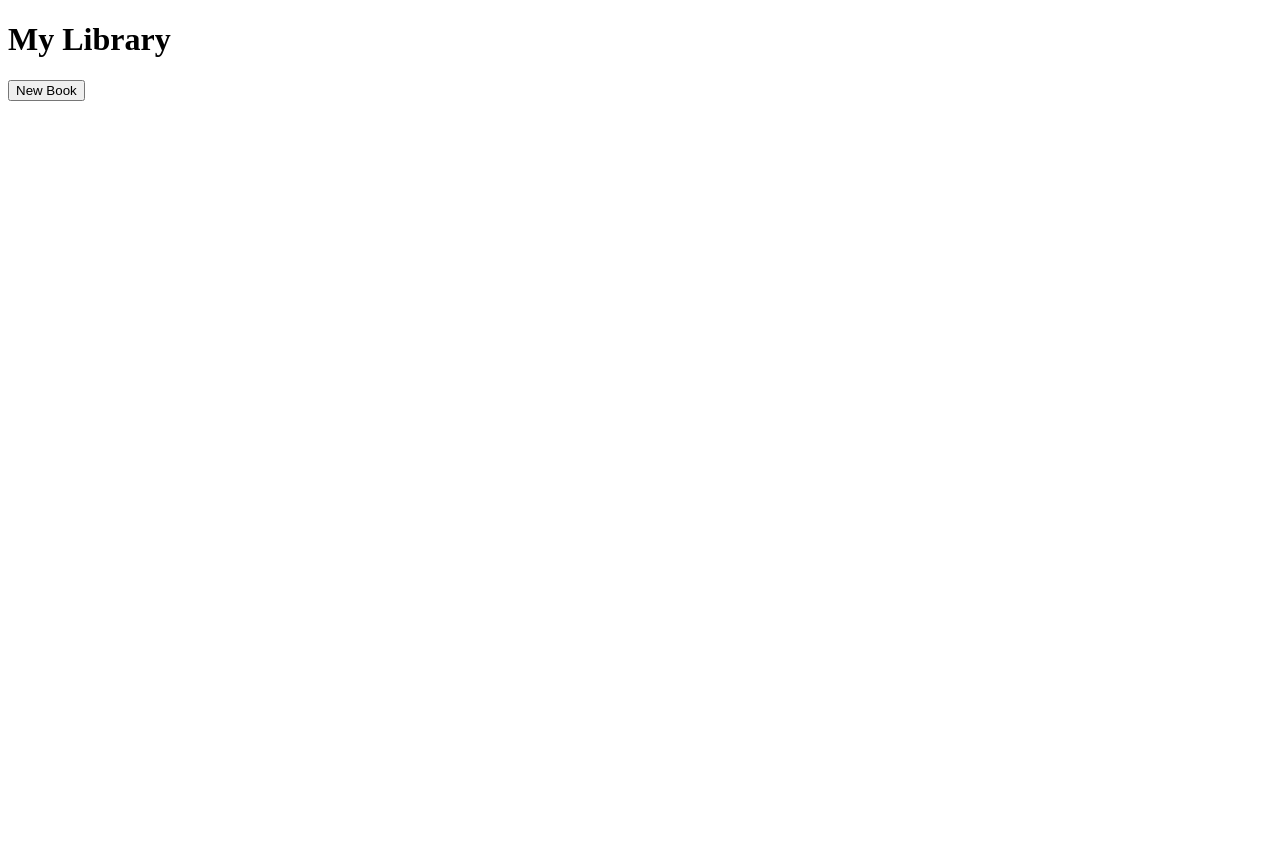
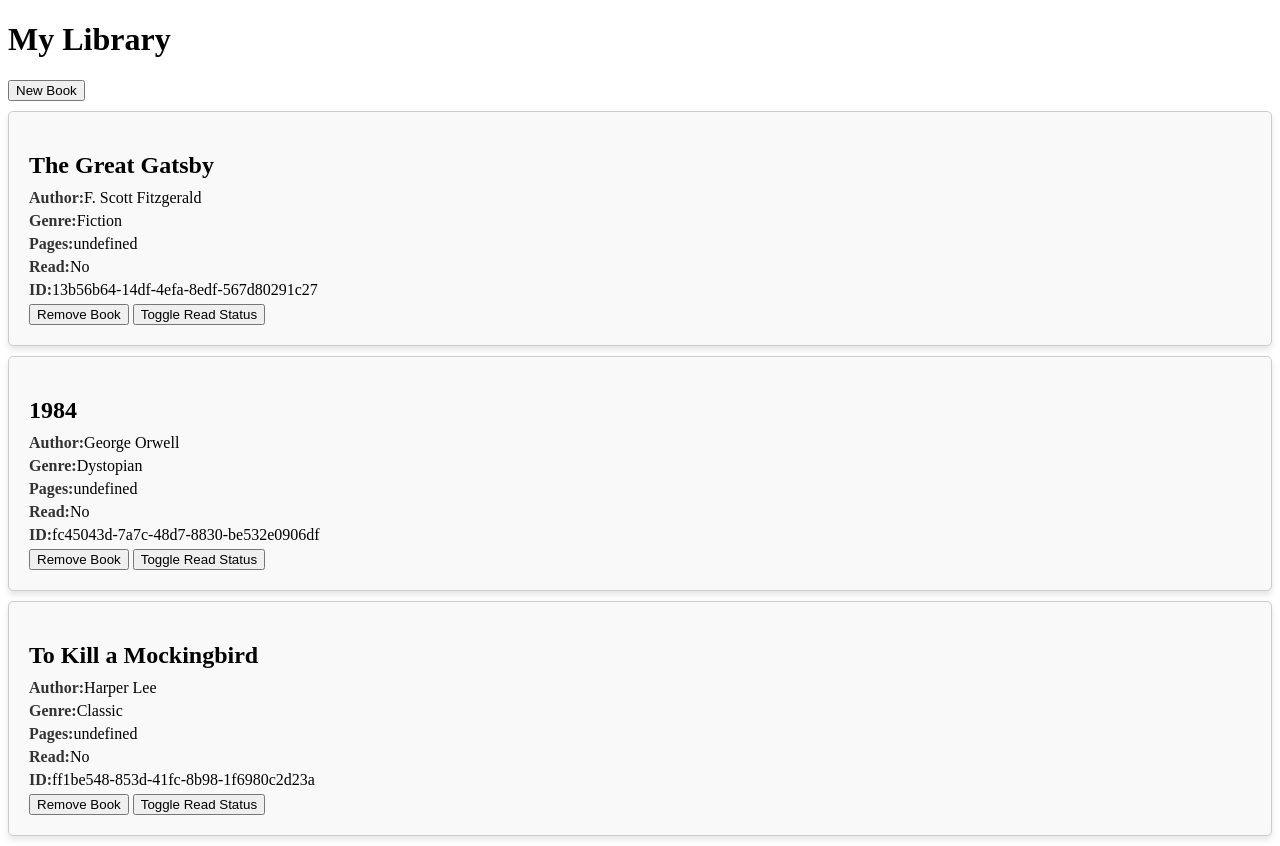
Before and after one commit to AngryGrizzlyBear/Project-Library, a website: page index.html in a window 1280 px wide. Before the commit the page ends 800 px from the top, so only its background shows below. Drawn offline with Linux system fonts and the light colour scheme; the site is published under a folder, as on GitHub Pages, so addresses that start at the root find nothing.

Commit message:
style changes

```diff
--- a/index.html
+++ b/index.html
@@ -3,8 +3,8 @@
 <head>
     <meta charset="UTF-8">
     <meta name="viewport" content="width=git st, initial-scale=1.0">
-    <link rel="stylesheet" href="/styles.css">
-    <script src="/index.js" defer></script>
+    <link rel="stylesheet" href="styles.css">
+    <script src="index.js" defer></script>
     <title>Document</title>
 </head>
 <body>
```
